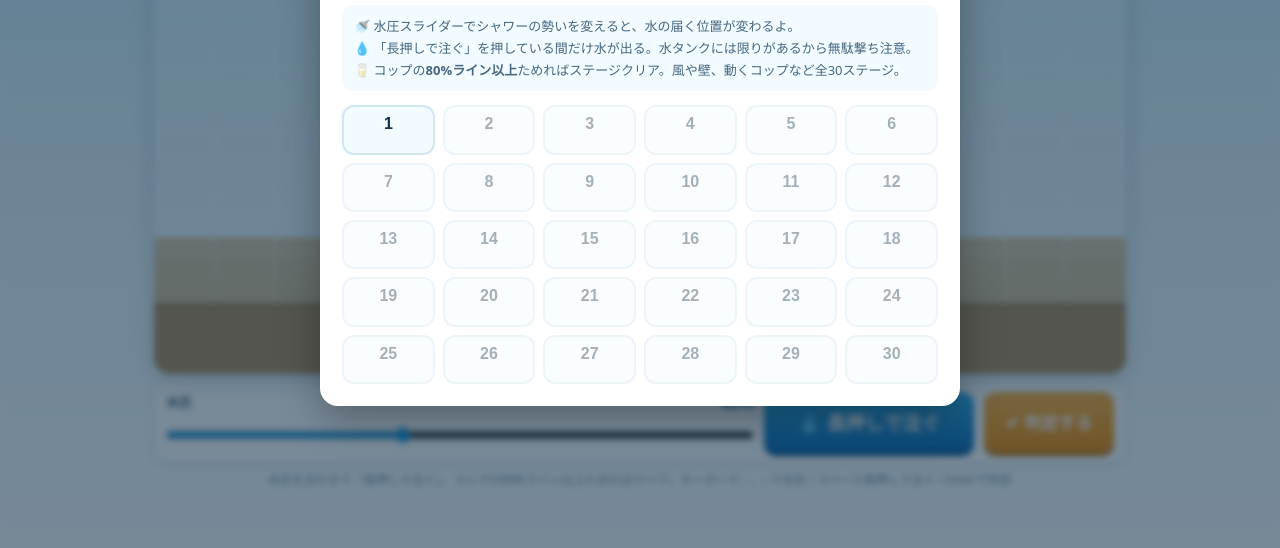
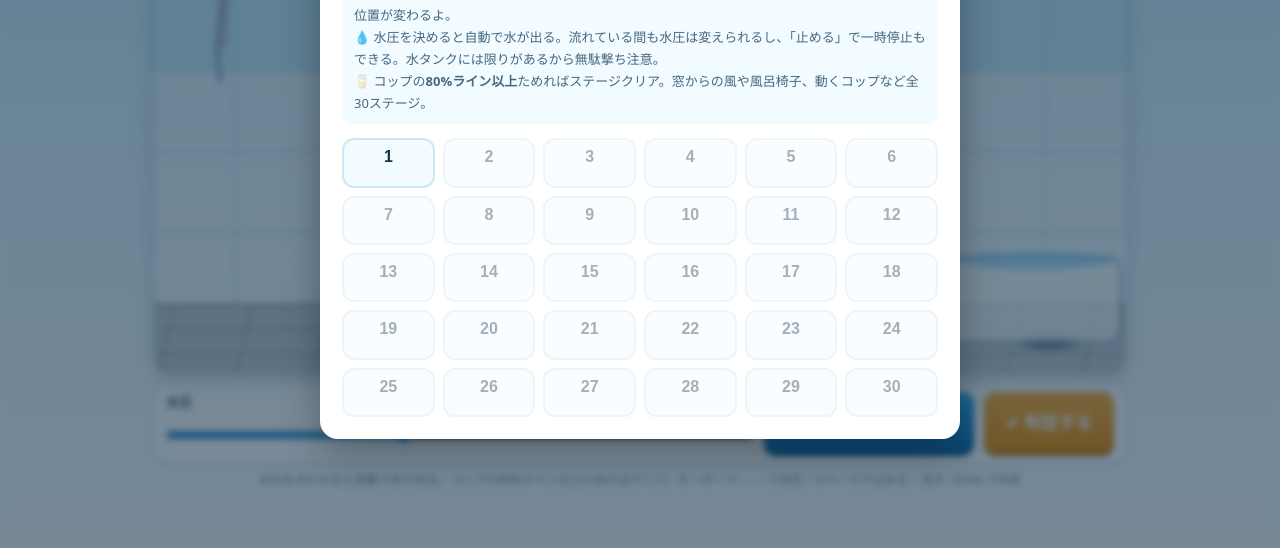
Before and after one commit to tatudrag0n/showater, a plain HTML site: page index.html in a window 1280 px wide. Shown: the part 252-800 px from the top of the page. Drawn offline with Linux system fonts and the light colour scheme.

Commit message:
Update index.html: bathroom scene and auto-flow

```diff
--- a/index.html
+++ b/index.html
@@ -117,10 +117,10 @@
       <label>水圧 <b><span id="pressVal">40</span>%</b></label>
       <input type="range" id="pressRange" min="0" max="100" value="40">
     </div>
-    <button class="btn" id="pourBtn">💧 長押しで注ぐ</button>
+    <button class="btn" id="pourBtn">⏸ 止める</button>
     <button class="btn" id="judgeBtn">✔ 判定する</button>
   </div>
-  <div class="hint">水圧を合わせて「長押しで注ぐ」。コップの80%ライン以上ためればクリア。キーボード: ←→で水圧 / スペース長押しで注ぐ / Enterで判定</div>
+  <div class="hint">水圧を合わせると自動で水が出る。コップの80%ライン以上ためればクリア。キーボード: ←→で水圧 / スペースで止める・流す / Enterで判定</div>
 </div>
 
 <div class="overlay" id="titleOv">
@@ -128,9 +128,9 @@
     <h1>Sho<span>water</span></h1>
     <p class="sub">シャワーの水圧を調整して、コップに水を満たそう</p>
     <div class="howto">
-      🚿 水圧スライダーでシャワーの勢いを変えると、水の届く位置が変わるよ。<br>
-      💧 「長押しで注ぐ」を押している間だけ水が出る。水タンクには限りがあるから無駄撃ち注意。<br>
-      🥛 コップの<b>80%ライン以上</b>ためればステージクリア。風や壁、動くコップなど全30ステージ。
+      🚿 お風呂のシャワーでコップに水をためるゲーム。水圧スライダーで勢いを変えると、水の届く位置が変わるよ。<br>
+      💧 水圧を決めると自動で水が出る。流れている間も水圧は変えられるし、「止める」で一時停止もできる。水タンクには限りがあるから無駄撃ち注意。<br>
+      🥛 コップの<b>80%ライン以上</b>ためればステージクリア。窓からの風や風呂椅子、動くコップなど全30ステージ。
     </div>
     <div class="grid" id="grid"></div>
   </div>
@@ -180,9 +180,9 @@ const STAGES = [
   { name:"向かい風",         cupX:500, cupW:96,  wind:-120, tankMul:1.5 },
   { name:"強い横風",         cupX:420, cupW:96,  wind:-180, tankMul:1.45 },
   { name:"風のいたずら",     cupX:600, cupW:92,  wind:210,  tankMul:1.4 },
-  { name:"壁を越えろ",       cupX:560, cupW:100, wall:{x:350,y:238,w:18}, tankMul:1.5 },
-  { name:"もっと高い壁",     cupX:595, cupW:92,  wall:{x:360,y:224,w:18}, tankMul:1.45 },
-  { name:"天井に注意",       cupX:620, cupW:92,  ceiling:{x:520,y:292,w:210}, tankMul:1.4 },
+  { name:"風呂椅子を越えろ", cupX:560, cupW:100, wall:{x:350,y:238,w:18}, tankMul:1.5 },
+  { name:"高い風呂椅子",     cupX:595, cupW:92,  wall:{x:360,y:224,w:18}, tankMul:1.45 },
+  { name:"タオルに注意",     cupX:620, cupW:92,  ceiling:{x:520,y:292,w:210}, tankMul:1.4 },
   { name:"狭いコップ",       cupX:480, cupW:62,  tankMul:1.4 },
   { name:"ちびコップ遠く",   cupX:590, cupW:56,  tankMul:1.35 },
   { name:"ゆらゆらコップ",   cupX:470, cupW:96,  moveAmp:55,  moveSpd:0.9,  tankMul:1.55 },
@@ -190,8 +190,8 @@ const STAGES = [
   { name:"ゆらゆらと風",     cupX:520, cupW:90,  wind:110, moveAmp:75, moveSpd:1.0, tankMul:1.5 },
   { name:"穴あきコップ",     cupX:470, cupW:100, leak:24, tankMul:1.7 },
   { name:"漏れまくり",       cupX:550, cupW:96,  leak:46, tankMul:1.85 },
-  { name:"壁と向かい風",     cupX:580, cupW:90,  wind:-120, wall:{x:340,y:220,w:18}, tankMul:1.45 },
-  { name:"天井と追い風",     cupX:615, cupW:88,  wind:150, ceiling:{x:500,y:272,w:220}, tankMul:1.5 },
+  { name:"椅子と向かい風",   cupX:580, cupW:90,  wind:-120, wall:{x:340,y:220,w:18}, tankMul:1.45 },
+  { name:"タオルと追い風",   cupX:615, cupW:88,  wind:150, ceiling:{x:500,y:272,w:220}, tankMul:1.5 },
   { name:"高速ゆらゆら",     cupX:500, cupW:88,  moveAmp:125, moveSpd:1.6, tankMul:1.5 },
   { name:"極狭コップ",       cupX:540, cupW:46,  tankMul:1.3 },
   { name:"強風と穴あき",     cupX:580, cupW:90,  wind:190, leak:34, tankMul:1.65 },
@@ -321,7 +321,7 @@ function update(dt){
 }
 function finish(){
   const s = st; if (!s || s.done) return;
-  s.done = true; pouring = false; els.pour.classList.remove('on'); setPourSound(false);
+  s.done = true; setFlow(false); setPourSound(false);
   const pct = fillPct(s);
   const stars = pct >= 98 ? 3 : pct >= 90 ? 2 : pct >= CLEAR_PCT ? 1 : 0;
   const clear = stars >= 1;
@@ -350,20 +350,29 @@ function roundRect(x, y, w, h, r){
   ctx.closePath();
 }
 function drawShower(active){
-  ctx.strokeStyle = '#9fb3c8'; ctx.lineWidth = 10; ctx.lineCap = 'round';
-  ctx.beginPath(); ctx.moveTo(HEAD.x - 26, -4); ctx.lineTo(HEAD.x - 26, HEAD.y - 26); ctx.lineTo(HEAD.x - 2, HEAD.y - 6); ctx.stroke();
+  // スライドバー
+  ctx.fillStyle = '#b9c9d6'; roundRect(62, 22, 11, 196, 5); ctx.fill();
+  ctx.fillStyle = '#8fa5b8'; roundRect(58, HEAD.y - 34, 19, 14, 4); ctx.fill();
+  // ホース
+  ctx.strokeStyle = 'rgba(140,165,185,.8)'; ctx.lineWidth = 5;
+  ctx.beginPath(); ctx.moveTo(HEAD.x - 8, HEAD.y + 8); ctx.quadraticCurveTo(52, 190, 66, 252); ctx.stroke();
+  // ヘッド（お風呂のシャワーヘッド）
   ctx.save();
   ctx.translate(HEAD.x, HEAD.y); ctx.rotate(ANG);
   if (active) ctx.translate(Math.random()*1.4 - .7, Math.random()*1.4 - .7);
-  ctx.fillStyle = '#7e97ad';
-  ctx.beginPath(); ctx.moveTo(-6, -12); ctx.lineTo(20, -6); ctx.lineTo(20, 8); ctx.lineTo(-6, 10); ctx.closePath(); ctx.fill();
-  ctx.fillStyle = '#5d7488'; ctx.fillRect(18, -6, 5, 14);
+  const hg = ctx.createLinearGradient(-8, -12, 24, 10);
+  hg.addColorStop(0, '#d7e4ee'); hg.addColorStop(.5, '#9db4c6'); hg.addColorStop(1, '#7e97ad');
+  ctx.fillStyle = hg;
+  ctx.beginPath(); ctx.ellipse(4, 0, 24, 11, 0, 0, 7); ctx.fill();
+  ctx.fillStyle = '#5d7488'; roundRect(20, -7, 6, 14, 2); ctx.fill();
   ctx.fillStyle = '#33475a';
-  for (let i = -1; i <= 1; i++){ ctx.beginPath(); ctx.arc(24, i * 4.5, 1.4, 0, 7); ctx.fill(); }
+  for (let r = -1; r <= 1; r++) for (let c = 0; c < 2; c++){ ctx.beginPath(); ctx.arc(23 + c * 2.5, r * 4.2, 1.2, 0, 7); ctx.fill(); }
   ctx.restore();
 }
 function drawCup(cx, wdt, pct){
   const topW = wdt, botW = wdt * .78;
+  ctx.fillStyle = 'rgba(70,90,105,.25)';
+  ctx.beginPath(); ctx.ellipse(cx, COUNTER_Y + 3, topW * .55, 5, 0, 0, 7); ctx.fill();
   const x0 = cx - topW/2, x1 = cx + topW/2, bx0 = cx - botW/2, bx1 = cx + botW/2;
   const wh = (CUP_H - 14) * pct / 100;
   if (wh > 0){
@@ -391,14 +400,36 @@ function drawCup(cx, wdt, pct){
 function draw(){
   const s = st; if (!s) return;
   const d = s.def, cx = cupCX(s), pct = fillPct(s);
+  // お風呂の壁（タイル）
   const g = ctx.createLinearGradient(0, 0, 0, H);
-  g.addColorStop(0, '#cdeefb'); g.addColorStop(.75, '#eaf9ff'); g.addColorStop(.751, '#d9c7a7'); g.addColorStop(1, '#c9ae84');
+  g.addColorStop(0, '#d8f2fc'); g.addColorStop(.8, '#f2fcff'); g.addColorStop(1, '#e8f4f8');
   ctx.fillStyle = g; ctx.fillRect(0, 0, W, H);
-  ctx.strokeStyle = 'rgba(255,255,255,.5)'; ctx.lineWidth = 1;
-  for (let x = 0; x <= W; x += 60){ ctx.beginPath(); ctx.moveTo(x, 0); ctx.lineTo(x, COUNTER_Y); ctx.stroke(); }
-  for (let y = 0; y <= COUNTER_Y; y += 60){ ctx.beginPath(); ctx.moveTo(0, y); ctx.lineTo(W, y); ctx.stroke(); }
-  ctx.fillStyle = '#b08d5f'; ctx.fillRect(0, COUNTER_Y, W, H - COUNTER_Y);
-  ctx.fillStyle = 'rgba(0,0,0,.08)'; ctx.fillRect(0, COUNTER_Y, W, 5);
+  ctx.strokeStyle = 'rgba(110,165,195,.35)'; ctx.lineWidth = 1.5;
+  for (let x = 0; x <= W; x += 80){ ctx.beginPath(); ctx.moveTo(x, 0); ctx.lineTo(x, COUNTER_Y); ctx.stroke(); }
+  for (let y = 0; y <= COUNTER_Y; y += 80){ ctx.beginPath(); ctx.moveTo(0, y); ctx.lineTo(W, y); ctx.stroke(); }
+  ctx.fillStyle = 'rgba(55,182,240,.16)'; ctx.fillRect(0, 160, W, 80);
+  // 鏡
+  ctx.fillStyle = '#aebfd0'; roundRect(768, 30, 156, 108, 10); ctx.fill();
+  const mg = ctx.createLinearGradient(772, 34, 920, 134);
+  mg.addColorStop(0, '#eafcff'); mg.addColorStop(.5, '#c4e6f2'); mg.addColorStop(1, '#dff8ff');
+  ctx.fillStyle = mg; roundRect(773, 35, 146, 98, 8); ctx.fill();
+  ctx.fillStyle = 'rgba(255,255,255,.5)';
+  ctx.beginPath(); ctx.moveTo(800, 133); ctx.lineTo(845, 35); ctx.lineTo(872, 35); ctx.lineTo(827, 133); ctx.closePath(); ctx.fill();
+  // 床（タイル＋排水口）
+  ctx.fillStyle = '#c3ced4'; ctx.fillRect(0, COUNTER_Y, W, H - COUNTER_Y);
+  ctx.strokeStyle = 'rgba(90,110,125,.4)'; ctx.lineWidth = 1.5;
+  for (let x = 20; x <= W; x += 76){ ctx.beginPath(); ctx.moveTo(x, COUNTER_Y); ctx.lineTo(x - 14, H); ctx.stroke(); }
+  ctx.beginPath(); ctx.moveTo(0, COUNTER_Y + 26); ctx.lineTo(W, COUNTER_Y + 26); ctx.stroke();
+  ctx.beginPath(); ctx.moveTo(0, COUNTER_Y + 50); ctx.lineTo(W, COUNTER_Y + 50); ctx.stroke();
+  ctx.fillStyle = 'rgba(0,0,0,.10)'; ctx.fillRect(0, COUNTER_Y, W, 4);
+  ctx.fillStyle = '#8d9aa3'; ctx.beginPath(); ctx.ellipse(884, 508, 30, 9, 0, 0, 7); ctx.fill();
+  ctx.fillStyle = '#6d7a83'; ctx.beginPath(); ctx.ellipse(884, 507, 20, 6, 0, 0, 7); ctx.fill();
+  // バスタブ（背景）
+  ctx.fillStyle = 'rgba(255,255,255,.75)';
+  roundRect(786, 424, 168, 84, 14); ctx.fill();
+  ctx.strokeStyle = 'rgba(140,170,195,.8)'; ctx.lineWidth = 2.5; roundRect(786, 424, 168, 84, 14); ctx.stroke();
+  ctx.fillStyle = 'rgba(120,205,250,.55)';
+  ctx.beginPath(); ctx.ellipse(870, 428, 78, 9, 0, 0, 7); ctx.fill();
   if (d.guide && !pouring && !s.done){
     ctx.fillStyle = 'rgba(11,108,180,.35)';
     let gx = HEAD.x + 16, gy = HEAD.y + 12;
@@ -411,13 +442,27 @@ function draw(){
       if (i % 4 === 0){ ctx.beginPath(); ctx.arc(gx, gy, 3, 0, 7); ctx.fill(); }
     }
   }
-  if (d.wall){ ctx.fillStyle = '#8a6642'; roundRect(d.wall.x, d.wall.y, d.wall.w, COUNTER_Y - d.wall.y, 4); ctx.fill(); ctx.fillStyle = 'rgba(255,255,255,.25)'; ctx.fillRect(d.wall.x + 3, d.wall.y + 6, 3, COUNTER_Y - d.wall.y - 12); }
-  if (d.ceiling){ ctx.fillStyle = '#8a6642'; roundRect(d.ceiling.x, d.ceiling.y, d.ceiling.w, 14, 4); ctx.fill(); }
+  if (d.wall){ // 風呂椅子
+    const wl = d.wall, sh = COUNTER_Y - wl.y;
+    ctx.fillStyle = '#7fc4ea';
+    roundRect(wl.x - 2, wl.y, wl.w + 4, 11, 5); ctx.fill();
+    ctx.fillRect(wl.x + 1, wl.y + 11, 5, sh - 11);
+    ctx.fillRect(wl.x + wl.w - 6, wl.y + 11, 5, sh - 11);
+    ctx.fillStyle = 'rgba(255,255,255,.35)'; ctx.fillRect(wl.x + 1, wl.y + 2, wl.w - 2, 3);
+  }
+  if (d.ceiling){ // タオル掛けのタオル
+    const ce = d.ceiling;
+    ctx.fillStyle = '#9fb3c8'; ctx.fillRect(ce.x - 8, ce.y - 6, ce.w + 16, 4);
+    ctx.fillStyle = '#ffb7cd'; roundRect(ce.x, ce.y, ce.w, 14, 3); ctx.fill();
+    ctx.fillStyle = 'rgba(255,255,255,.5)'; ctx.fillRect(ce.x + 6, ce.y, 4, 14); ctx.fillRect(ce.x + ce.w - 10, ce.y, 4, 14);
+    ctx.strokeStyle = 'rgba(210,110,150,.6)'; ctx.lineWidth = 1;
+    ctx.beginPath(); ctx.moveTo(ce.x, ce.y + 7); ctx.lineTo(ce.x + ce.w, ce.y + 7); ctx.stroke();
+  }
   const wnd = windNow(s);
   if (wnd){
     const dir = wnd > 0 ? '→' : '←', mag = Math.min(3, Math.ceil(Math.abs(wnd) / 80));
     ctx.fillStyle = 'rgba(70,103,127,.85)'; ctx.font = 'bold 15px sans-serif'; ctx.textAlign = 'left';
-    ctx.fillText('風 ' + dir.repeat(mag) + (d.gusty ? '（突風）' : ''), W - 200, 34);
+    ctx.fillText('窓からの風 ' + dir.repeat(mag) + (d.gusty ? '（突風）' : ''), 350, 34);
   }
   if (d.leak){ ctx.fillStyle = 'rgba(224,72,62,.85)'; ctx.font = 'bold 14px sans-serif'; ctx.textAlign = 'left'; ctx.fillText('⚠ 穴あきコップ（少しずつ漏れる）', 16, H - 14); }
   drawShower(pouring && !s.done && s.tank > 0);
@@ -436,7 +481,7 @@ function frame(ts){
 
 /* ================= 画面遷移と入力 ================= */
 function startStage(i){
-  cur = i; st = stageState(i); pouring = false; els.pour.classList.remove('on');
+  cur = i; st = stageState(i); setFlow(true);
   els.stage.textContent = 'ステージ ' + (i + 1) + '：' + STAGES[i].name;
   $('titleOv').classList.add('hidden'); $('resOv').classList.add('hidden');
   els.fill.textContent = '0%'; els.tank.style.width = '100%';
@@ -457,16 +502,17 @@ function setPressure(v){
   els.press.value = pressure; els.pressVal.textContent = pressure;
 }
 els.press.addEventListener('input', e => { pressure = +e.target.value; els.pressVal.textContent = pressure; });
-function pourOn(e){
-  if (e) e.preventDefault();
+function setFlow(on){
+  pouring = on;
+  els.pour.textContent = on ? '⏸ 止める' : '▶ 流す';
+  els.pour.classList.toggle('on', on);
+}
+function toggleFlow(){
   if (overlayOpen()) return;
   audioInit(); if (AC && AC.state === 'suspended') AC.resume();
-  pouring = true; els.pour.classList.add('on');
+  setFlow(!pouring);
 }
-function pourOff(){ pouring = false; els.pour.classList.remove('on'); }
-els.pour.addEventListener('pointerdown', pourOn);
-window.addEventListener('pointerup', pourOff);
-window.addEventListener('pointercancel', pourOff);
+els.pour.addEventListener('click', toggleFlow);
 $('judgeBtn').addEventListener('click', () => { audioInit(); finish(); });
 $('retryBtn').addEventListener('click', () => startStage(cur));
 $('selectBtn').addEventListener('click', () => { buildGrid(); $('titleOv').classList.remove('hidden'); });
@@ -480,13 +526,11 @@ $('nextBtn').addEventListener('click', () => startStage(Math.min(29, cur + 1)));
 $('resRetryBtn').addEventListener('click', () => startStage(cur));
 $('resSelectBtn').addEventListener('click', () => { $('resOv').classList.add('hidden'); buildGrid(); $('titleOv').classList.remove('hidden'); });
 window.addEventListener('keydown', e => {
-  if (e.code === 'Space'){ e.preventDefault(); if (!e.repeat) pourOn(); }
+  if (e.code === 'Space'){ e.preventDefault(); if (!e.repeat) toggleFlow(); }
   else if (e.code === 'ArrowRight' || e.code === 'ArrowUp'){ e.preventDefault(); setPressure(pressure + (e.shiftKey ? 5 : 1)); }
   else if (e.code === 'ArrowLeft' || e.code === 'ArrowDown'){ e.preventDefault(); setPressure(pressure - (e.shiftKey ? 5 : 1)); }
   else if (e.code === 'Enter'){ if (!overlayOpen()) finish(); }
 });
-window.addEventListener('keyup', e => { if (e.code === 'Space') pourOff(); });
-
 if (muted) $('soundBtn').textContent = '🔇';
 buildGrid();
 st = stageState(0);
```
